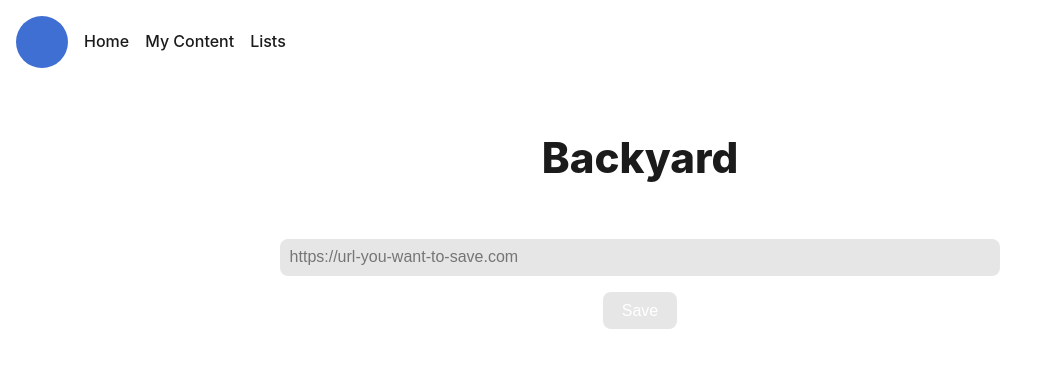
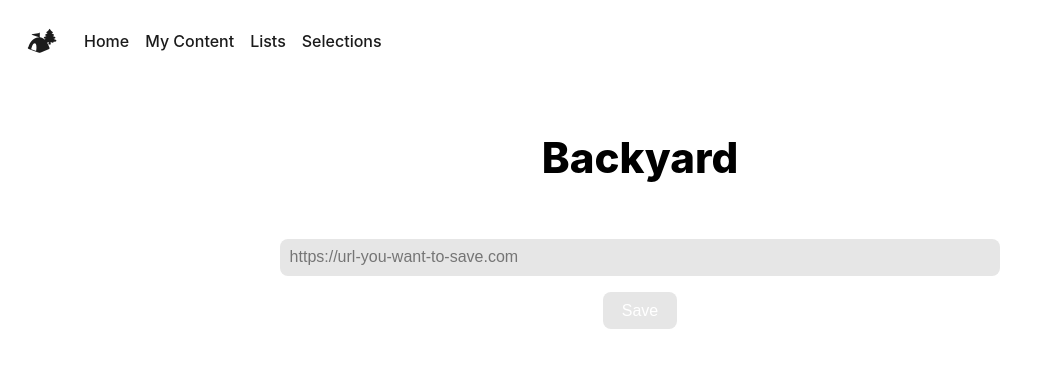
Before and after one commit to blwsk/backyard-web, a Next.js app: page / in a window 1280 px wide. Shown: the top 368 px of the page, without its empty margins (0-1047 px from the left). Built offline with nearby package versions, Linux system fonts and the light colour scheme; a small style sheet from the web is missing.

Commit message:
add selections

```diff
--- a/components/data.js
+++ b/components/data.js
@@ -73,6 +73,11 @@ const Data = ({ url, rawUrl, renderPlaceholder, itemId }) => {
   useEffect(() => {
     document.onselectionchange = onSelectionChange;
     window.onresize = onResize;
+
+    return () => {
+      document.onselectionchange = () => {};
+      window.onresize = () => {};
+    };
   }, []);
 
   /**
--- a/components/header.js
+++ b/components/header.js
@@ -15,20 +15,21 @@ const Header = () => {
       {isAuthenticated && (
         <>
           <div
-            className="background-blue"
             style={{
               borderRadius: "50%",
               padding: "10px",
-              fontSize: "20px",
+              fontSize: "30px",
               height: "52px",
               width: "52px",
               justifyContent: "center",
               display: "flex",
               alignItems: "center",
-              color: "rgba(255,255,255,0.6)",
               marginRight: 16,
+              paddingBottom: 12,
             }}
-          ></div>
+          >
+            🏕
+          </div>
           <div style={{ marginRight: 16 }}>
             <Link href="/">
               <a
@@ -53,7 +54,7 @@ const Header = () => {
               </a>
             </Link>
           </div>
-          <div>
+          <div style={{ marginRight: 16 }}>
             <Link href="/lists">
               <a
                 style={{
@@ -65,6 +66,18 @@ const Header = () => {
               </a>
             </Link>
           </div>
+          <div style={{ marginRight: 16 }}>
+            <Link href="/selections">
+              <a
+                style={{
+                  fontWeight: 500,
+                }}
+                className="color-black"
+              >
+                Selections
+              </a>
+            </Link>
+          </div>
         </>
       )}
     </header>
--- a/static/basic.css
+++ b/static/basic.css
@@ -13,6 +13,7 @@
   --c2: #406fd3;
   --c3: #fff;
   --c4: #e6e6e6;
+  --c5: #000;
 
   --c6: rgb(255, 0, 0);
   --c7: rgb(0, 255, 0);
@@ -25,6 +26,7 @@
     --c2: #77c5f5;
     --c3: #121212;
     --c4: #2b2b2b;
+    --c5: #fff;
   }
 }
 html {
@@ -82,10 +84,12 @@ h6 {
 h1 {
   font-size: 2.625em;
   line-height: 1.4;
+  color: var(--c5);
 }
 h2 {
   font-size: 1.625em;
   line-height: 1.4;
+  color: var(--c5);
 }
 h3 {
   font-size: 1.3125em;
```
Also changed, not shown: pages/selections.js (added, +71 -0 lines).
